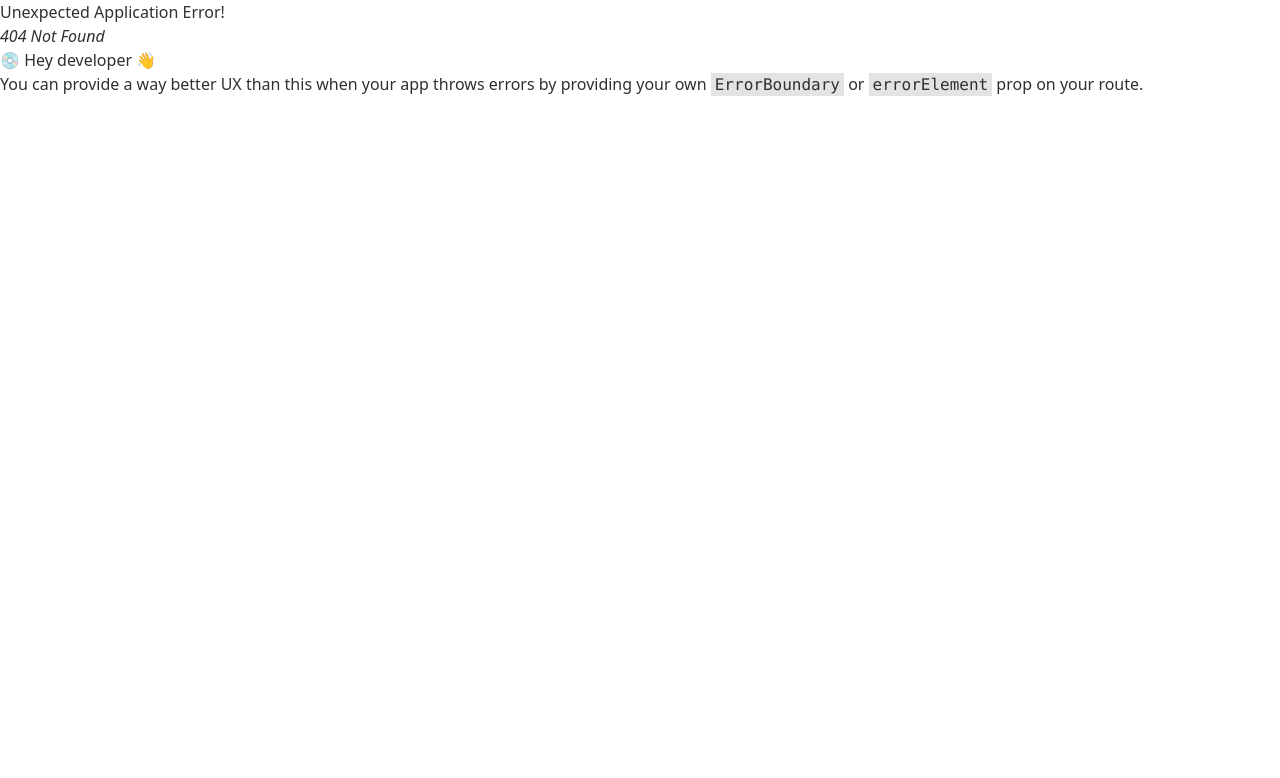
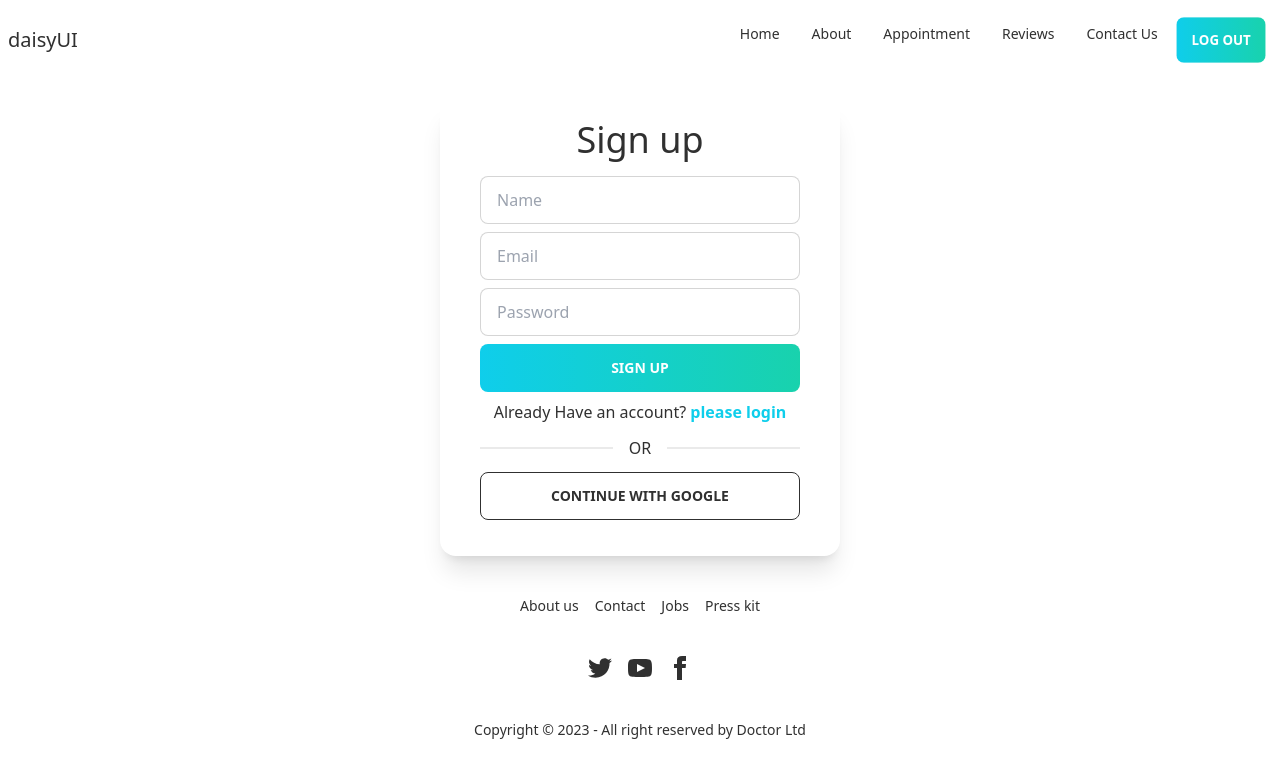
Before and after one commit to AbuRaihan1/doctors-client, a React (Create React App) app: page /signup in a window 1280 px wide. Before the commit this address had no page. Shown: the top 778 px of the page. Built offline with nearby package versions, Linux system fonts and the light colour scheme; no server answers; sample sign-in values are in the browser's storage.

Commit message:
impliment forgot password

```diff
--- a/package.json
+++ b/package.json
@@ -12,6 +12,7 @@
     "react-day-picker": "^8.7.1",
     "react-dom": "^18.2.0",
     "react-hook-form": "^7.44.3",
+    "react-hot-toast": "^2.4.1",
     "react-router-dom": "^6.12.1",
     "react-scripts": "5.0.1",
     "web-vitals": "^2.1.4"
--- a/src/App.js
+++ b/src/App.js
@@ -1,11 +1,30 @@
 import { RouterProvider } from "react-router-dom";
 import "./App.css";
 import router from "./Router/Router";
+import { Toaster } from "react-hot-toast";
 
 function App() {
   return (
     <div className="max-w-[1300px] mx-auto">
       <RouterProvider router={router}></RouterProvider>
+      <Toaster
+        toastOptions={{
+          success: {
+            style: {
+              background: "#09a509ff",
+              color: "white",
+              fontWeight: "bold",
+            },
+          },
+          error: {
+            style: {
+              background: "red",
+              color: "white",
+              fontWeight: "bold",
+            },
+          },
+        }}
+      />
     </div>
   );
 }
--- /dev/null
+++ b/src/Context/AuthContext.js
@@ -0,0 +1,73 @@
+import React, { createContext, useEffect, useState } from "react";
+import {
+  getAuth,
+  createUserWithEmailAndPassword,
+  signInWithEmailAndPassword,
+  onAuthStateChanged,
+  signOut,
+  updateProfile,
+  sendPasswordResetEmail,
+  GoogleAuthProvider,
+} from "firebase/auth";
+import app from "../firebase/firebase.config";
+import { toast } from "react-hot-toast";
+export const AuthContext = createContext();
+
+const auth = getAuth(app);
+const googleProvider = new GoogleAuthProvider();
+const AuthProvider = ({ children }) => {
+  const [user, setUser] = useState(null);
+  const [loading, setLoading] = useState(true);
+  const createUser = (email, password) => {
+    setLoading(true);
+    return createUserWithEmailAndPassword(auth, email, password);
+  };
+
+  const loginUser = (email, password) => {
+    setLoading(true);
+    return signInWithEmailAndPassword(auth, email, password);
+  };
+
+  useEffect(() => {
+    const unsubscribe = onAuthStateChanged(auth, (currentUser) => {
+      setUser(currentUser);
+      setLoading(false);
+    });
+    return () => unsubscribe();
+  }, []);
+
+  const updateUserProfile = (userInfo) => {
+    return updateProfile(user, userInfo);
+  };
+
+  const forgotPassword = (email) => {
+    sendPasswordResetEmail(auth, email)
+      .then(() => {
+        toast.success("check you email to reset password");
+      })
+      .catch((error) => {
+        const errorMessage = error.message;
+        toast.error("Enter your valid email address in email field");
+      });
+  };
+
+  const logOut = () => {
+    setLoading(true);
+    return signOut(auth);
+  };
+  const authInfo = {
+    createUser,
+    loginUser,
+    updateUserProfile,
+    logOut,
+    loading,
+    forgotPassword,
+    user,
+  };
+
+  return (
+    <AuthContext.Provider value={authInfo}>{children}</AuthContext.Provider>
+  );
+};
+
+export default AuthProvider;
--- /dev/null
+++ b/src/Pages/Dashboard/Dashboard/Dashboard.js
@@ -0,0 +1,11 @@
+import React from "react";
+
+const Dashboard = () => {
+  return (
+    <div>
+      <h1>dashboard</h1>
+    </div>
+  );
+};
+
+export default Dashboard;
--- a/src/Pages/Login/Login.js
+++ b/src/Pages/Login/Login.js
@@ -1,8 +1,17 @@
-import React from "react";
+import React, { useContext, useState } from "react";
 import { useForm } from "react-hook-form";
-import { Link } from "react-router-dom";
+import { Link, useLocation, useNavigate } from "react-router-dom";
+import { AuthContext } from "../../Context/AuthContext";
+import { toast } from "react-hot-toast";
 
 const Login = () => {
+  const { loginUser, forgotPassword } = useContext(AuthContext);
+  const [loginError, setLoginError] = useState("");
+  const [email, setEmail] = useState("");
+
+  let navigate = useNavigate();
+  let location = useLocation();
+  let from = location.state?.from?.pathname || "/";
   const {
     register,
     handleSubmit,
@@ -10,9 +19,25 @@ const Login = () => {
     formState: { errors },
   } = useForm();
 
-  const onSubmit = (data) => console.log(data);
+  const onSubmit = (data) => {
+    loginUser(data.email, data.password)
+      .then((userCredential) => {
+        const user = userCredential.user;
+        console.log(user);
+        setLoginError("");
+        navigate(from, { replace: true });
+        toast.success("Login successful");
+      })
+      .catch((error) => {
+        console.log(error);
+        setLoginError(error.message);
+        toast.error("Login unsuccessful");
+      });
+  };
 
-  console.log(watch("example"));
+  const handleForgotPassword = () => {
+    forgotPassword(email);
+  };
   return (
     <div className="text-center shadow-xl w-full sm:w-[400px] mx-auto mt-5 rounded-2xl py-5">
       <h1 className="text-4xl">Login</h1>
@@ -27,6 +52,7 @@ const Login = () => {
               className="input input-bordered w-full max-w-xs"
               type="email"
               placeholder="Email"
+              onChange={(e) => setEmail(e.target.value)}
             />
             {errors.email?.type === "required" && (
               <p className="text-red-700 mt-2 font-bold text-left">
@@ -51,12 +77,14 @@ const Login = () => {
               type="password"
               placeholder="Password"
             />
-            {errors.password && (
-              <p className="text-red-700 mt-2 font-bold text-left">
-                {errors.password.message}
-              </p>
+
+            {loginError && (
+              <p className="text-red-600 font-bold">{loginError}</p>
             )}
-            <label className="label font-bold cursor-pointer text-secondary">
+            <label
+              onClick={handleForgotPassword}
+              className="label font-bold cursor-pointer text-secondary"
+            >
               Forgot Password ?
             </label>
           </div>
--- a/src/Pages/Shared/Navbar/Navbar.js
+++ b/src/Pages/Shared/Navbar/Navbar.js
@@ -1,7 +1,18 @@
-import React from "react";
+import React, { useContext } from "react";
 import { Link } from "react-router-dom";
+import { AuthContext } from "../../../Context/AuthContext";
 
 const Navbar = () => {
+  const { user, logOut } = useContext(AuthContext);
+  const handleLogOut = () => {
+    logOut()
+      .then(() => {
+        console.log("User signed out successfully.");
+      })
+      .catch((error) => {
+        console.error("Error signing out:", error);
+      });
+  };
   const menuItems = (
     <>
       <li>
@@ -19,9 +30,15 @@ const Navbar = () => {
       <li>
         <Link>Contact Us</Link>
       </li>
-      <li>
-        <Link to="/login">Login</Link>
-      </li>
+      {user?.uid ? (
+        <button onClick={handleLogOut} className="btn primary-button">
+          Log out
+        </button>
+      ) : (
+        <Link to="/login" className="btn primary-button">
+          Login
+        </Link>
+      )}
     </>
   );
   return (
--- /dev/null
+++ b/src/Pages/SignUp/Signup.js
@@ -0,0 +1,123 @@
+import React, { useContext } from "react";
+import { useForm } from "react-hook-form";
+import { Link } from "react-router-dom";
+import { AuthContext } from "../../Context/AuthContext";
+import { toast } from "react-hot-toast";
+
+const Signup = () => {
+  const { createUser, updateUserProfile } = useContext(AuthContext);
+  const {
+    register,
+    handleSubmit,
+    watch,
+    formState: { errors },
+  } = useForm();
+
+  const onSubmit = (data) => {
+    createUser(data.email, data.password)
+      .then((userCredential) => {
+        const user = userCredential.user;
+        console.log(user);
+        const userInfo = {
+          displayName: data.name,
+        };
+        updateUserProfile(userInfo)
+          .then(() => {})
+          .catch((error) => {
+            console.log(error);
+          });
+
+        toast.success("User created successfully.", {
+          duration: 2000,
+          position: "top-right",
+        });
+      })
+      .catch((error) => {
+        console.log(error);
+        toast.error("User can't create", {
+          duration: 2000,
+          position: "top-right",
+        });
+      });
+  };
+  return (
+    <div className="text-center shadow-xl w-full sm:w-[400px] mx-auto mt-5 rounded-2xl py-5">
+      <h1 className="text-4xl">Sign up</h1>
+      <div className="py-4">
+        <form className="mx-auto space-y-2" onSubmit={handleSubmit(onSubmit)}>
+          <div className="form-control w-full max-w-xs mx-auto">
+            <input
+              {...register("name", {
+                // required: true,
+                required: "Must use the name",
+              })}
+              className="input input-bordered w-full max-w-xs"
+              type="text"
+              placeholder="Name"
+            />
+            {errors.name && (
+              <span className="text-red-600 text-left font-bold">
+                {errors.name.message}
+              </span>
+            )}
+          </div>
+
+          <div className="form-control w-full max-w-xs mx-auto">
+            <input
+              {...register("email", {
+                required: "Must use email address",
+                // message: ,
+              })}
+              className="input input-bordered w-full max-w-xs"
+              type="email"
+              placeholder="Email"
+            />
+            {errors.email && (
+              <span className="text-red-600 text-left font-bold">
+                {errors.email.message}
+              </span>
+            )}
+          </div>
+
+          <div className="form-control w-full max-w-xs mx-auto">
+            <input
+              className="input input-bordered w-full max-w-xs"
+              type="password"
+              placeholder="Password"
+              {...register("password", {
+                // required: true,
+                required: "Must use password",
+              })}
+            />
+            {errors.password && (
+              <span className="text-red-600 text-left font-bold">
+                {errors.password.message}
+              </span>
+            )}
+          </div>
+
+          <input
+            type="submit"
+            value="Sign up"
+            className="btn primary-button w-full max-w-xs"
+          />
+
+          <div className="withoutLogin">
+            <p>
+              Already Have an account?{" "}
+              <Link to="/login" className="text-primary font-bold">
+                please login
+              </Link>
+            </p>
+            <div className="divider max-w-xs mx-auto">OR</div>
+            <button className="btn btn-outline max-w-xs w-full">
+              Continue with google
+            </button>
+          </div>
+        </form>
+      </div>
+    </div>
+  );
+};
+
+export default Signup;
--- /dev/null
+++ b/src/Router/PrivateRoute.js
@@ -0,0 +1,18 @@
+import React, { useContext } from "react";
+import { AuthContext } from "../Context/AuthContext";
+import { Navigate, useLocation } from "react-router-dom";
+
+const PrivateRoute = ({ children }) => {
+  const { user, loading } = useContext(AuthContext);
+  const location = useLocation();
+  if (loading) return <>loading...</>
+  if (!user) {
+    return <Navigate to="/login" state={{ from: location }} replace />;
+  }
+
+  if (user) {
+    return children;
+  }
+};
+
+export default PrivateRoute;
--- a/src/Router/Router.js
+++ b/src/Router/Router.js
@@ -1,5 +1,8 @@
 import Appointment from "../Pages/Appointment/Appointment/Appointment";
+import Dashboard from "../Pages/Dashboard/Dashboard/Dashboard";
 import Login from "../Pages/Login/Login";
+import Signup from "../Pages/SignUp/Signup";
+import PrivateRoute from "./PrivateRoute";
 
 const { createBrowserRouter } = require("react-router-dom");
 const { default: Main } = require("../Pages/Layout/Main");
@@ -19,11 +22,23 @@ const router = createBrowserRouter([
         element: <Login />,
       },
       {
+        path: "/signup",
+        element: <Signup />,
+      },
+      {
         path: "/appointment",
         element: <Appointment />,
       },
     ],
   },
+  {
+    path: "/dashboard",
+    element: (
+      <PrivateRoute>
+        <Dashboard></Dashboard>
+      </PrivateRoute>
+    ),
+  },
 ]);
 
 export default router;
--- a/src/index.js
+++ b/src/index.js
@@ -1,14 +1,17 @@
 import React from "react";
+import "react-day-picker/dist/style.css";
 import ReactDOM from "react-dom/client";
+import App from "./App";
+import AuthProvider from "./Context/AuthContext";
 import "./index.css";
-import App from "./App";
 import reportWebVitals from "./reportWebVitals";
-import "react-day-picker/dist/style.css";
 
 const root = ReactDOM.createRoot(document.getElementById("root"));
 root.render(
   <React.StrictMode>
-    <App />
+    <AuthProvider>
+      <App />
+    </AuthProvider>
   </React.StrictMode>
 );
 
```
Also changed, not shown: 1 other file (tests, documents, lock files or other folders).
